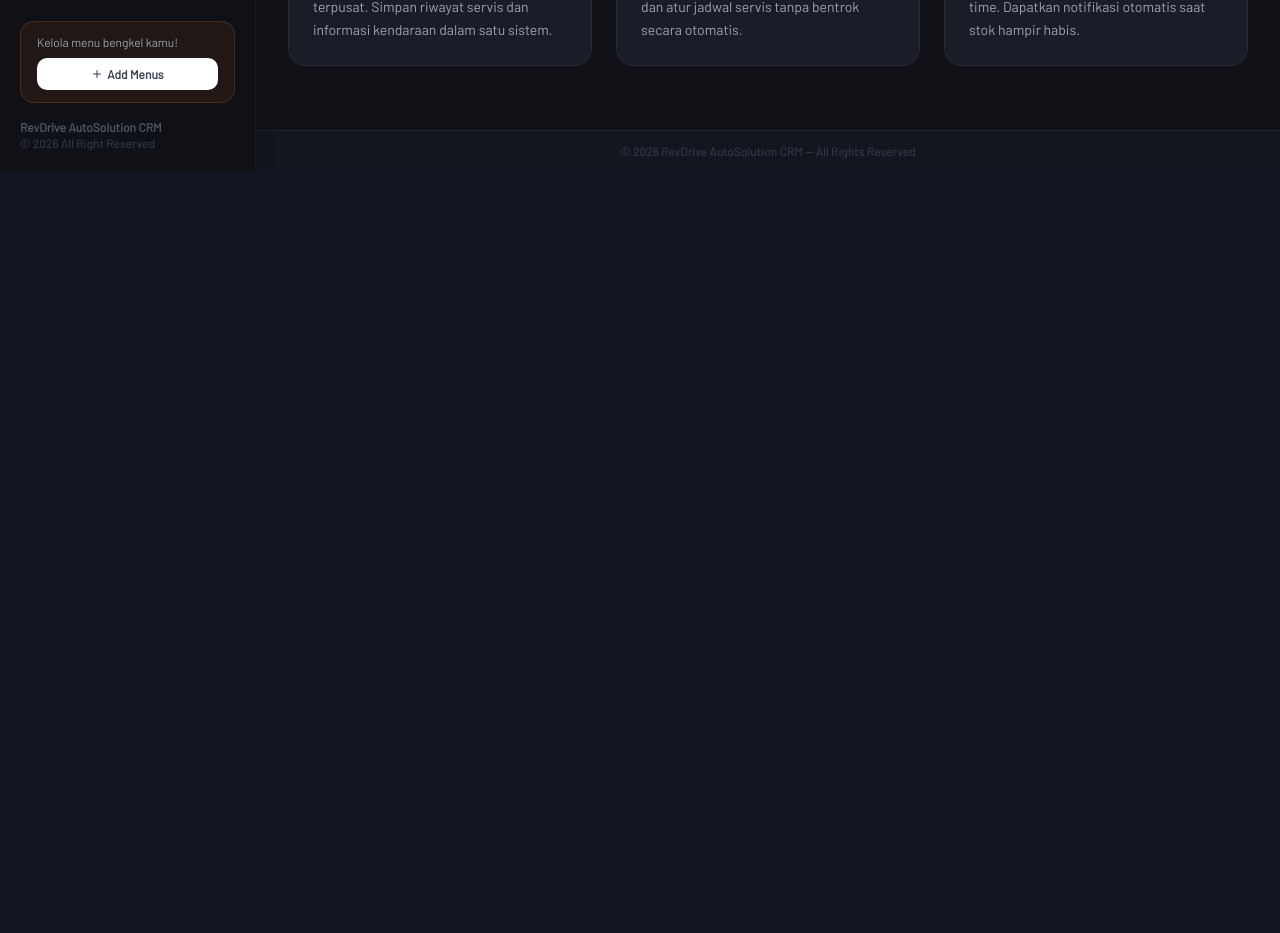
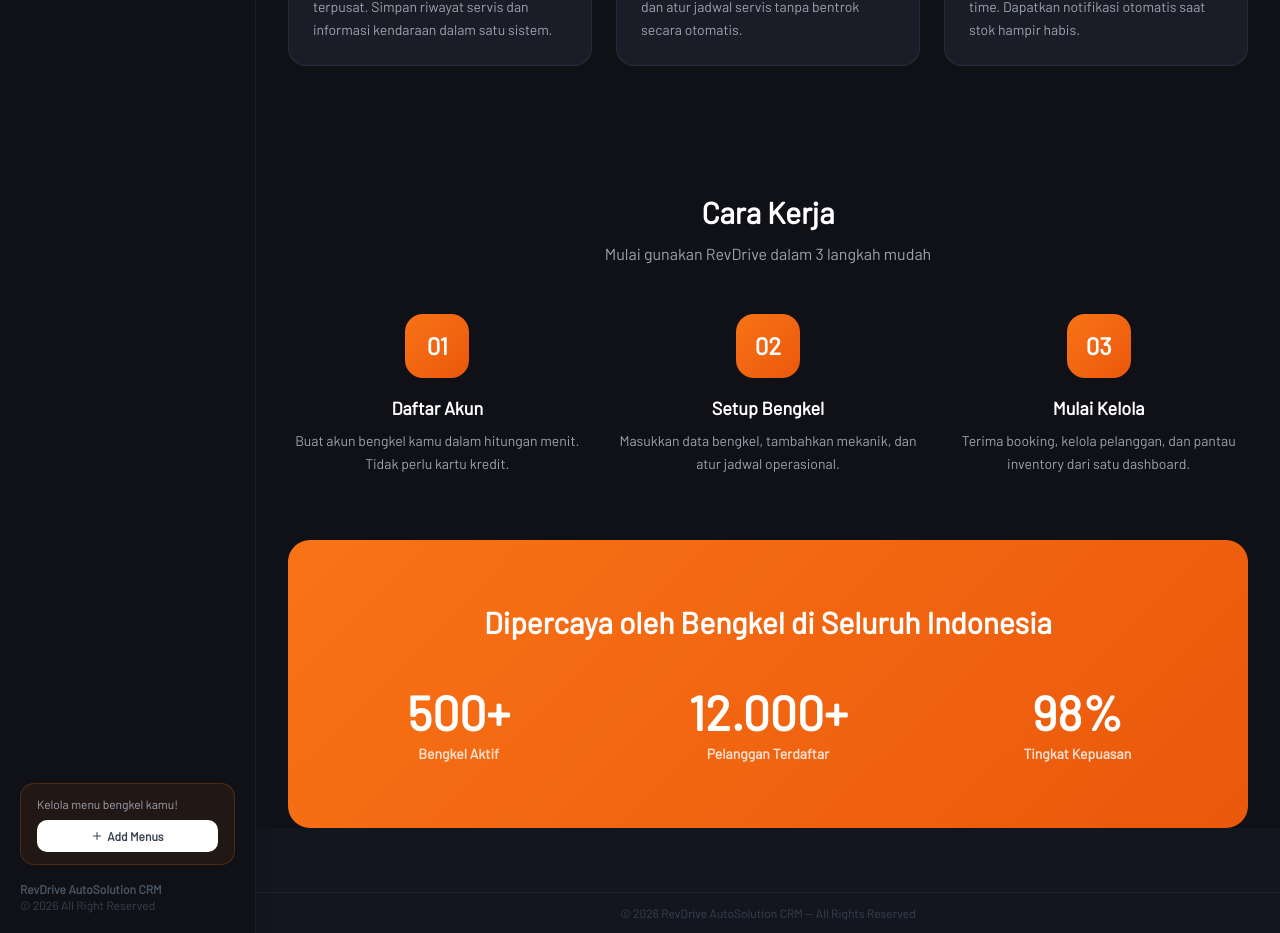
Before and after one commit to Edith24Si/frameworklanjutan_p2, a React (Vite) app: page /landing in a window 1280 px wide. Shown: the part 1020-1953 px from the top of the page. Before the commit the page ends 1191 px from the top, so only its background shows below. Built offline with nearby package versions, Linux system fonts and the light colour scheme.

Commit message:
feat: landing page v2 - tambah how it works dan stats section

```diff
--- a/src/pages/Landing.jsx
+++ b/src/pages/Landing.jsx
@@ -99,6 +99,50 @@
                 </div>
             </section>
 
+            {/* HOW IT WORKS SECTION */}
+            <section className="px-8 py-16 max-w-5xl mx-auto">
+                <h2 className="text-3xl font-bold text-white text-center mb-3">Cara Kerja</h2>
+                <p className="text-center mb-12" style={{ color: "#9ca3af" }}>
+                    Mulai gunakan RevDrive dalam 3 langkah mudah
+                </p>
+                <div className="grid grid-cols-1 md:grid-cols-3 gap-8">
+                    {[
+                        { step: "01", title: "Daftar Akun", desc: "Buat akun bengkel kamu dalam hitungan menit. Tidak perlu kartu kredit." },
+                        { step: "02", title: "Setup Bengkel", desc: "Masukkan data bengkel, tambahkan mekanik, dan atur jadwal operasional." },
+                        { step: "03", title: "Mulai Kelola", desc: "Terima booking, kelola pelanggan, dan pantau inventory dari satu dashboard." },
+                    ].map((item, i) => (
+                        <div key={i} className="flex flex-col items-center text-center">
+                            <div className="w-16 h-16 rounded-2xl flex items-center justify-center mb-4 font-black text-2xl"
+                                style={{ background: "linear-gradient(135deg, #f97316, #ea580c)", color: "#fff" }}>
+                                {item.step}
+                            </div>
+                            <h3 className="text-lg font-bold text-white mb-2">{item.title}</h3>
+                            <p className="text-sm leading-relaxed" style={{ color: "#9ca3af" }}>{item.desc}</p>
+                        </div>
+                    ))}
+                </div>
+            </section>
+
+            {/* STATS SECTION */}
+            <section className="px-8 py-16 mx-8 rounded-3xl mb-16"
+                style={{ background: "linear-gradient(135deg, #f97316, #ea580c)" }}>
+                <h2 className="text-3xl font-bold text-white text-center mb-12">
+                    Dipercaya oleh Bengkel di Seluruh Indonesia
+                </h2>
+                <div className="grid grid-cols-1 md:grid-cols-3 gap-8 max-w-4xl mx-auto">
+                    {[
+                        { value: "500+", label: "Bengkel Aktif" },
+                        { value: "12.000+", label: "Pelanggan Terdaftar" },
+                        { value: "98%", label: "Tingkat Kepuasan" },
+                    ].map((stat, i) => (
+                        <div key={i} className="text-center">
+                            <p className="text-5xl font-black text-white mb-2">{stat.value}</p>
+                            <p className="text-sm font-semibold" style={{ color: "rgba(255,255,255,0.8)" }}>{stat.label}</p>
+                        </div>
+                    ))}
+                </div>
+            </section>
+
         </div>
     );
 }
```
